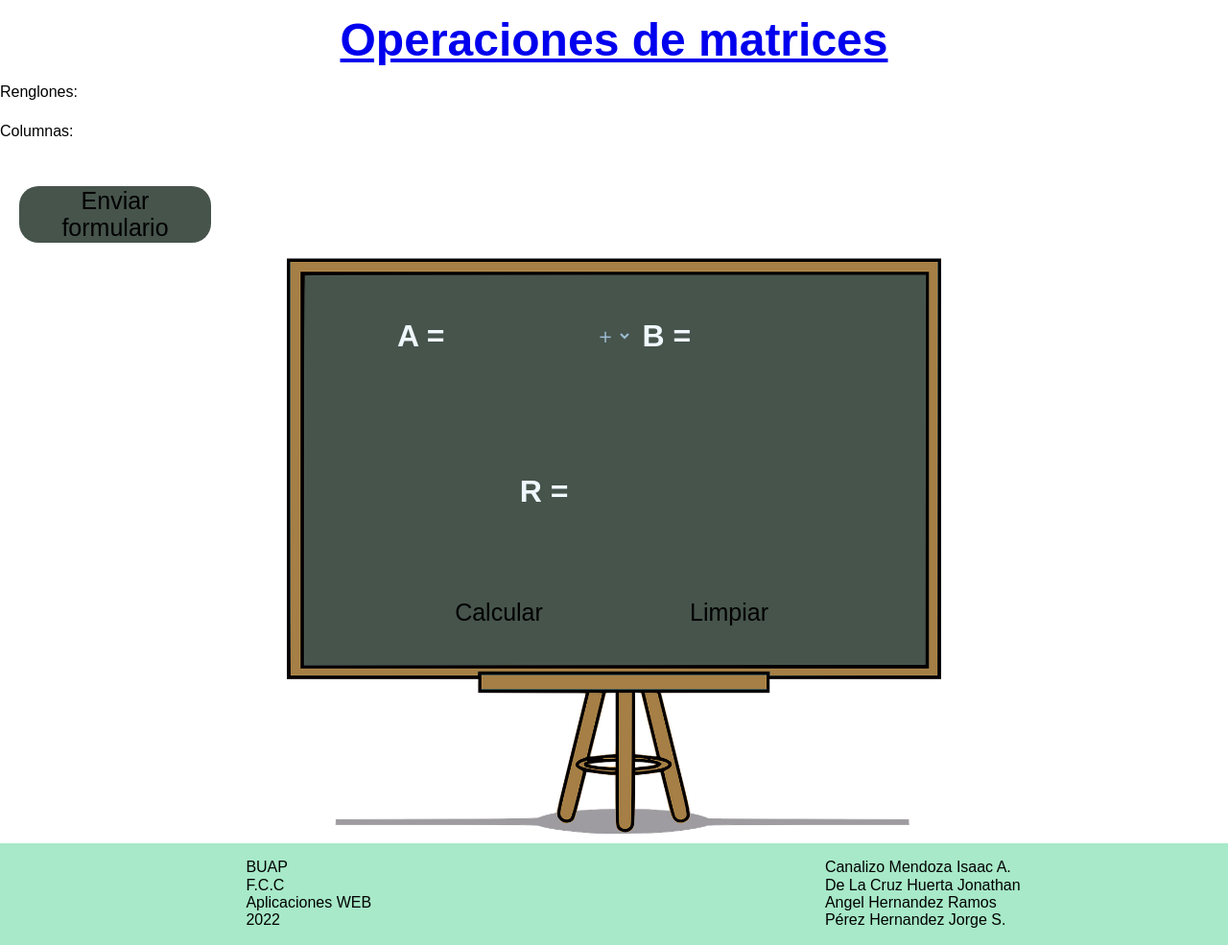
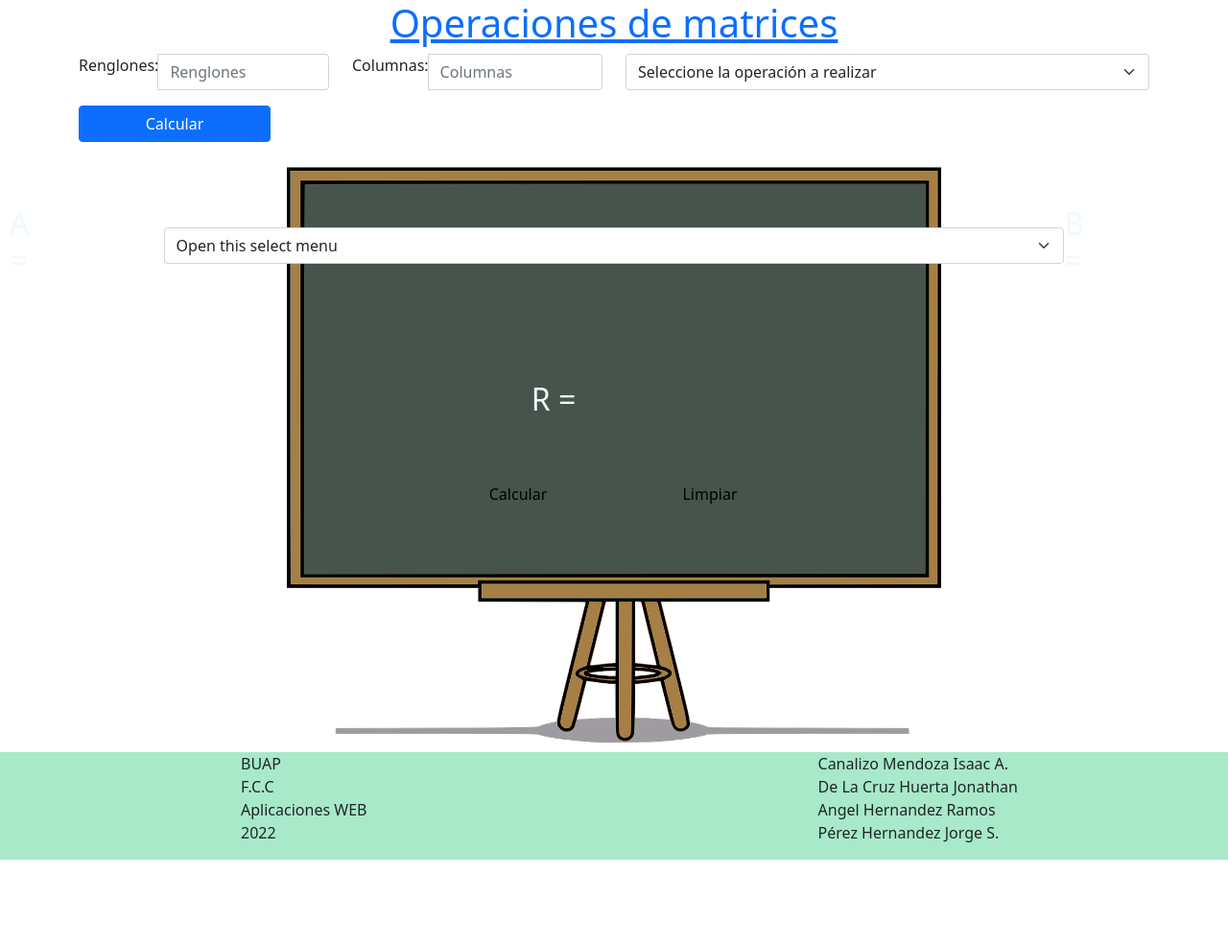
Before and after one commit to canamend/WebApplications, a PHP site: page /actividad3/index.php in a window 1280 px wide. Shown: the whole page at 96% size. After the commit the page ends 896 px from the top, so only its background shows below. Run offline with PHP 8.4, Linux system fonts and the light colour scheme; some web fonts are replaced.

Commit message:
menu añadido a actividad 3

```diff
--- a/actividad3/index.php
+++ b/actividad3/index.php
@@ -7,20 +7,37 @@
     <title>Matrix operations</title>
     <link rel="stylesheet" href="assets/normalize.css">
     <link rel="stylesheet" href="assets/style.css">
+    <link href="https://cdn.jsdelivr.net/npm/bootstrap@5.1.3/dist/css/bootstrap.min.css" rel="stylesheet">
 </head>
 <body>
+    <div class="container">
         <header>
             <h1><a href="../">Operaciones de matrices</a></h1>
         </header>
         <FORM ACTION="operations.php" METHOD="POST">
+            <div class="row">
+                <div class="input-group mb-3 col">
                     <label for="fname">Renglones:</label>
-        <input type="text" name="Ren">
-        <br><br>
+                    <input type="number" name="Ren" class="form-control" placeholder="Renglones">
+                </div>
+                <div class="input-group mb-3 col">
                     <label for="fname">Columnas:</label>
-        <input type="text" name="Col">
-        <br>
-        <p><button type="submit" VALUE="Enviar">Enviar formulario</button></p>
+                    <input type="number" name="Col" class="form-control" placeholder="Columnas">
+                </div>
+                <div class="col-6">
+                <select name="Opcion" id="" class="form-select">
+                    <option selected>Seleccione la operación a realizar</option>
+                    <option value="1"> Suma (+) </option>
+                    <option value="2"> Resta (-) </option>
+                    <option value="3"> Multiplicación (*) </option>
+                    <option value="4"> Transformada (T) </option>
+                </select>
+                </div>
+                <p><button type="submit" VALUE="Enviar" class="btn btn-primary">Calcular</button></p>
+            </div>
         </FORM>
+    </div>
+
     <main>
         <form action="operations.php" method="post" class="middle">
             <table>
@@ -42,7 +59,8 @@
                 </tr>
             </table>
 
-            <select name="Opcion" id="">
+            <select name="Opcion" id="" class="form-select">
+                <option selected>Open this select menu</option>
                 <option value="1"> + </option>
                 <option value="2"> - </option>
                 <option value="3"> * </option>
--- a/actividad3/operations.php
+++ b/actividad3/operations.php
@@ -6,7 +6,7 @@
 <?PHP
 $Ren=$_REQUEST['Ren'];
 $Col=$_REQUEST['Col'];
-$Value =3;
+$Value =$_REQUEST['Opcion'];
 
 function Valores_Ini($MatrizA,$ren,$col){
     for ($j=0; $j < $ren; $j++) {
```
Lines whose indentation alone changed are shown as unchanged.
